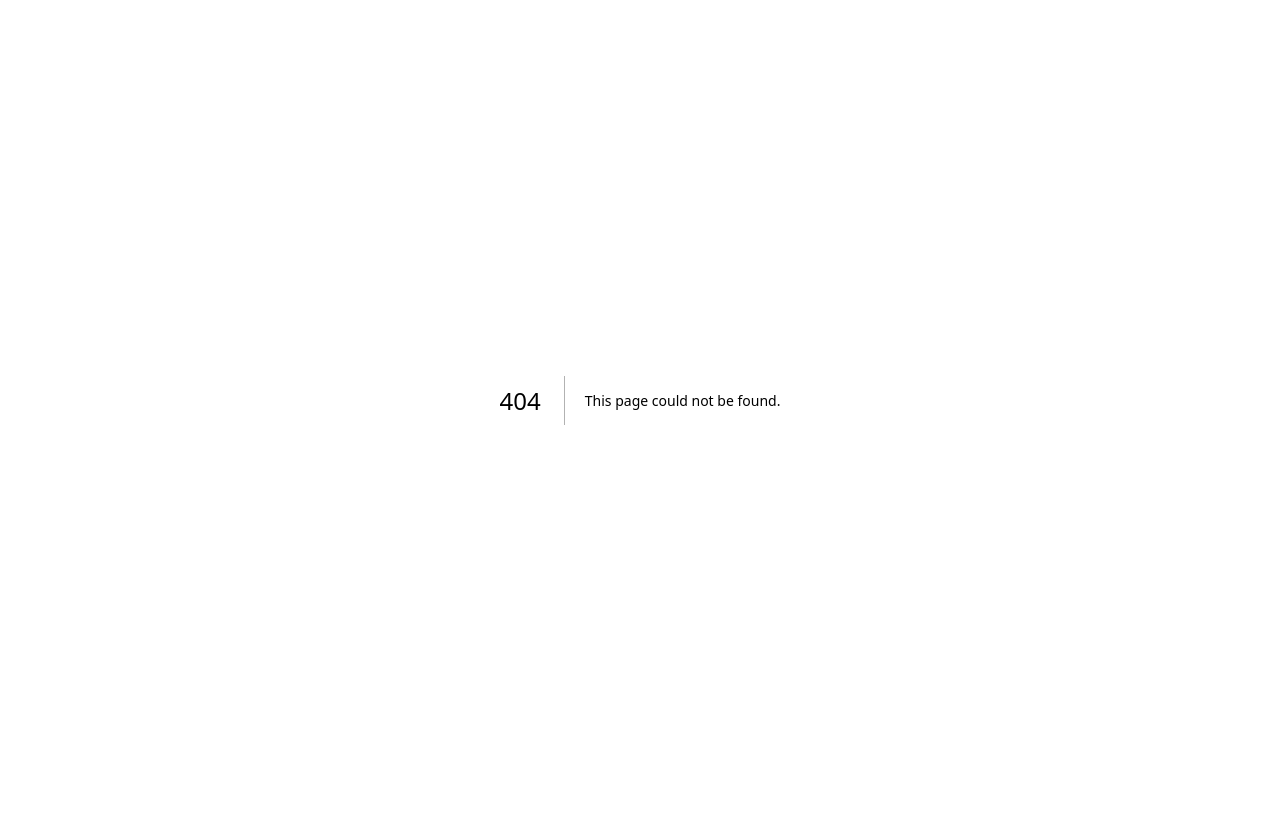
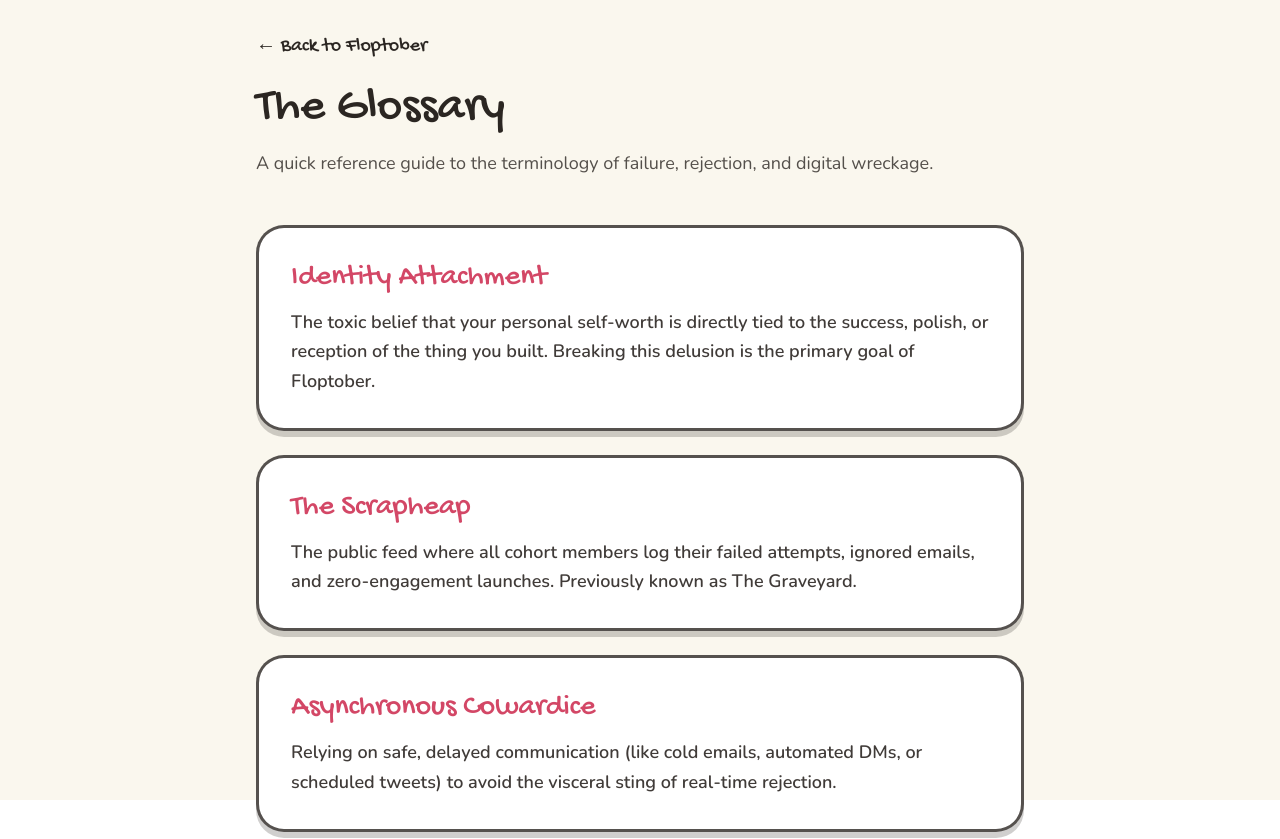
Before and after one commit to incrhst/floptober, a Next.js app: page /glossary in a window 1280 px wide. Before the commit this address had no page. Shown: the top 839 px of the page. Before the commit the page ends 800 px from the top, so only its background shows below. Built offline with nearby package versions, Linux system fonts and the light colour scheme.

Commit message:
Add dedicated Glossary page to define Floptober terminology

```diff
--- /dev/null
+++ b/src/app/glossary/page.tsx
@@ -0,0 +1,62 @@
+import React from 'react';
+import Link from 'next/link';
+
+export const metadata = {
+  title: 'Glossary | Floptober 2026',
+};
+
+const terms = [
+  {
+    term: "Identity Attachment",
+    definition: "The toxic belief that your personal self-worth is directly tied to the success, polish, or reception of the thing you built. Breaking this delusion is the primary goal of Floptober."
+  },
+  {
+    term: "The Scrapheap",
+    definition: "The public feed where all cohort members log their failed attempts, ignored emails, and zero-engagement launches. Previously known as The Graveyard."
+  },
+  {
+    term: "Asynchronous Cowardice",
+    definition: "Relying on safe, delayed communication (like cold emails, automated DMs, or scheduled tweets) to avoid the visceral sting of real-time rejection."
+  },
+  {
+    term: "The Janky Prototype",
+    definition: "A product, service, or landing page built in under 48 hours. It must be held together by duct tape, but it must have a functional way for a user to pay or sign up."
+  },
+  {
+    term: "Zero-Engagement Launch",
+    definition: "When you finally hit 'publish' on something you worked hard on, and the internet responds with absolute, deafening silence. A highly awarded event in Floptober."
+  },
+  {
+    term: "The 24-Hour Iteration Rule",
+    definition: "The act of taking your most spectacular failure, applying exactly one piece of harsh feedback to it, and shoving it back into the public sphere within 24 hours."
+  }
+];
+
+export default function Glossary() {
+  return (
+    <div className="min-h-screen w-full bg-flop-cream p-8">
+      <div className="mx-auto max-w-3xl">
+        <div className="mb-12">
+          <Link href="/" className="font-hand text-xl text-flop-ink hover:text-flop-sea transition-colors">
+            ← Back to Floptober
+          </Link>
+          <h1 className="font-hand text-5xl text-flop-ink mt-6 mb-4">The Glossary</h1>
+          <p className="font-body text-flop-ink/80 text-lg">
+            A quick reference guide to the terminology of failure, rejection, and digital wreckage.
+          </p>
+        </div>
+
+        <div className="flex flex-col gap-6">
+          {terms.map((item) => (
+            <div key={item.term} className="border-[3px] border-flop-ink/80 rounded-blob p-6 sm:p-8 shadow-chunk bg-white">
+              <h2 className="font-hand text-3xl text-flop-crimson mb-3">{item.term}</h2>
+              <p className="font-body text-flop-ink/90 font-semibold leading-relaxed text-lg">
+                {item.definition}
+              </p>
+            </div>
+          ))}
+        </div>
+      </div>
+    </div>
+  );
+}
--- a/src/components/ClosingCall.tsx
+++ b/src/components/ClosingCall.tsx
@@ -18,7 +18,12 @@ export function ClosingCall() {
           Sign up, pick your first embarrassment, and start filling the scrapheap.
         </p>
         <JoinButton>Join Him</JoinButton>
-        <p className="pt-6 font-hand text-lg text-flop-ink/50">Floptober — October, annually, forever.</p>
+        <div className="pt-6 flex flex-col gap-2 items-center">
+          <p className="font-hand text-lg text-flop-ink/50">Floptober — October, annually, forever.</p>
+          <a href="/glossary" className="font-body text-sm font-bold text-flop-ink/50 hover:text-flop-sea transition-colors underline decoration-2 underline-offset-4">
+            View the Glossary
+          </a>
+        </div>
       </div>
     </footer>);
 
--- a/src/components/Hero.tsx
+++ b/src/components/Hero.tsx
@@ -108,6 +108,7 @@ export function Hero() {
                 <a onClick={() => setIsMobileMenuOpen(false)} href="#principles" className="p-4 border-b-2 border-flop-ink/10 hover:text-flop-sea transition-colors">Principles</a>
                 <a onClick={() => setIsMobileMenuOpen(false)} href="#sprints" className="p-4 border-b-2 border-flop-ink/10 hover:text-flop-sea transition-colors">Test Runs</a>
                 <a onClick={() => setIsMobileMenuOpen(false)} href="#scoring" className="p-4 border-b-2 border-flop-ink/10 hover:text-flop-sea transition-colors">Scoring</a>
+                <a onClick={() => setIsMobileMenuOpen(false)} href="/glossary" className="p-4 border-b-2 border-flop-ink/10 hover:text-flop-sea transition-colors">Glossary</a>
                 <a onClick={() => setIsMobileMenuOpen(false)} href="/scrapheap" className="p-4 text-flop-crimson hover:text-flop-sea transition-colors">Public Scrapheap ↗</a>
               </motion.div>
             </div>
```
